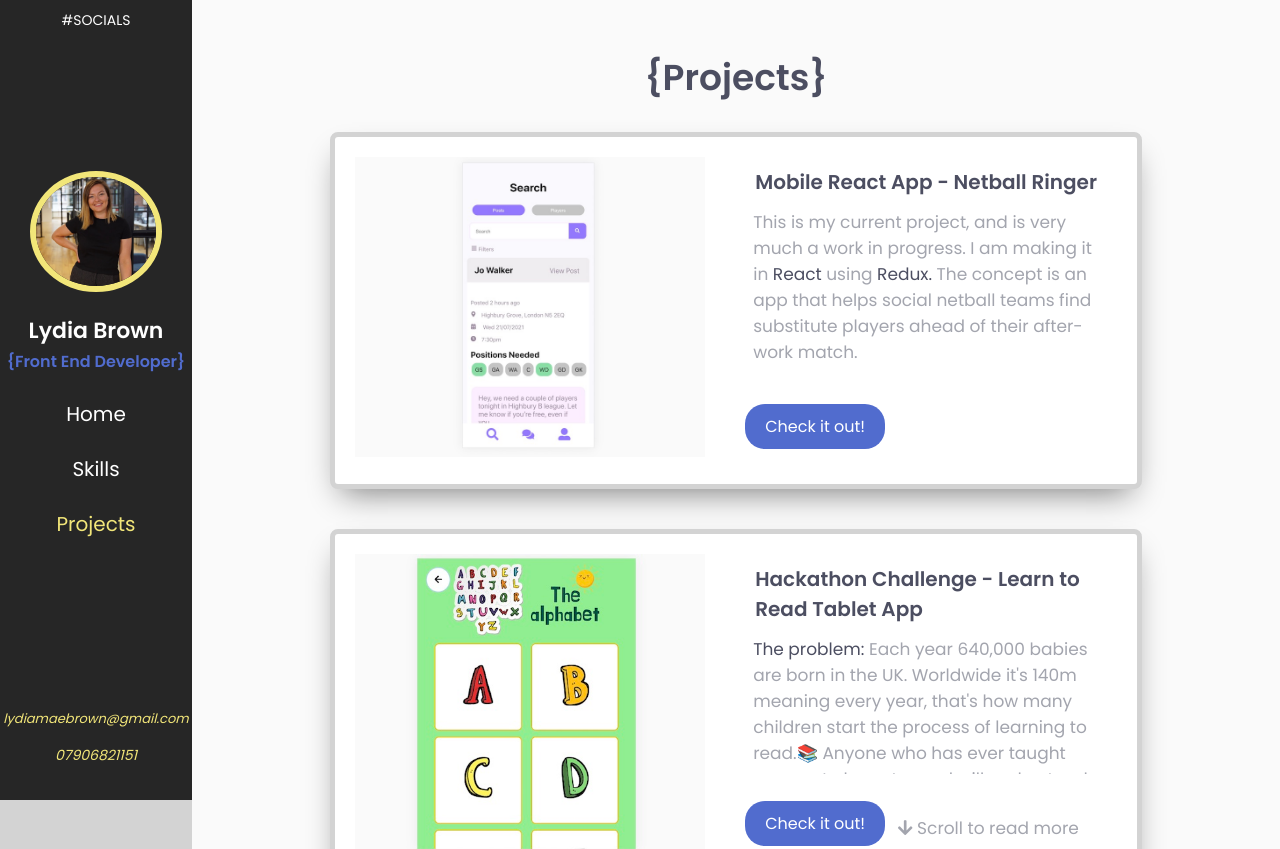
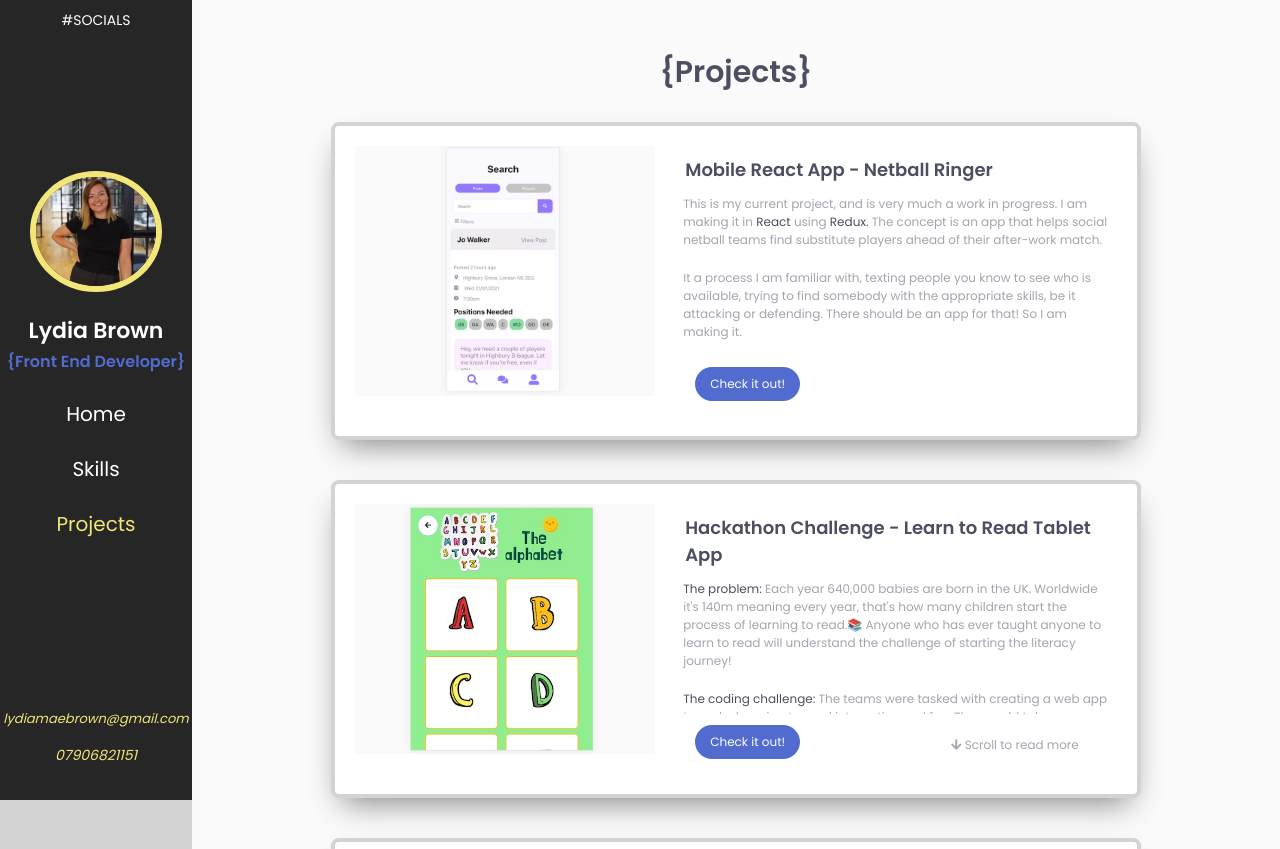
Before and after one commit to LydiBrown/lb-portfolio, a plain HTML site: page myprojects.html in a window 1280 px wide. Shown: the top 849 px of the page. Drawn offline with Linux system fonts and the light colour scheme.

Commit message:
Commit message

```diff
--- a/style.css
+++ b/style.css
@@ -132,9 +132,8 @@ h3 {
   justify-content: center;
 }
 .container {
-  min-height: 200px;
-  max-width: 300px;
-  min-width: 200px;
+  height: 150px;
+  width: 150px;
   background-color: white;
   margin: 15px;
   padding: 10px;
@@ -149,8 +148,8 @@ h3 {
   text-align: center;
 }
 .container img {
-  max-width: 150px;
-  max-height: 150px;
+  max-width: 100px;
+  max-height: 100px;
   object-fit: contain;
   margin: auto;
 }
@@ -188,8 +187,8 @@ h3 {
   border-top-color: hsl(212, 61%, 44%);
 }
 .jquery img {
-  margin: 0px;
-  width: 200px;
+  margin: ;
+  width: 300px;
 }
 .bootstrap {
   border-top-color: rgb(98, 73, 138);
@@ -216,7 +215,7 @@ p {
 h1 {
   font-weight: 600px;
   color: hsl(234, 12%, 34%);
-  font-size: 36px;
+  font-size: 30px;
   margin-top: 0px;
   margin-bottom: 12px;
   padding: 0px;
@@ -234,7 +233,7 @@ h2 {
   font-weight: 600;
   font-style: strong;
   color: hsl(234, 12%, 34%);
-  font-size: 20px;
+  font-size: 18px;
   padding: 10px;
   margin-bottom: 2px;
   margin-top: 0px;
@@ -260,7 +259,7 @@ h2 {
   margin: 15px;
   padding: 20px;
   border-radius: 8px;
-  border: 5px solid lightgray;
+  border: 4px solid lightgray;
   box-shadow: 0px 15px 30px -11px grey;
   margin-block-end: 25px;
   display: flex;
@@ -269,8 +268,8 @@ h2 {
   position: relative;
 }
 .project img {
-  width: 350px;
-  height: 300px;
+  width: 300px;
+  height: 250px;
   margin-top: auto;
   margin-bottom: auto;
   object-fit: cover;
@@ -291,12 +290,12 @@ h2 {
 }
 
 .button {
-  border-radius: 20px;
+  border-radius: 18px;
   color: white;
-  font-size: 16px;
+  font-size: 12px;
   margin: 20px;
   margin-left: 40px;
-  padding: 10px 20px 10px 20px;
+  padding: 8px 15px 8px 15px;
   background-color: rgb(81, 108, 206);
   text-decoration: none;
   position: absolute;
@@ -307,17 +306,17 @@ h2 {
   cursor: pointer;
 }
 .text-container {
-  height: 220px;
+  height: 210px;
   overflow: scroll;
 }
 
 .project p {
-  margin-left: 40px;
+  margin-left: 20px;
   margin-bottom: 20px;
-  font-size: 17px;
+  font-size: 12px;
 }
 .project h2 {
-  margin-left: 40px;
+  margin-left: 20px;
 }
 .scroll {
   position: absolute;
@@ -355,7 +354,7 @@ h2 {
   font-size: 14px;
 }
 .name {
-  font-size: 60px;
+  font-size: 55px;
 }
 .jobtitle {
   font-size: 23px;
@@ -597,6 +596,7 @@ h2 {
   }
   .name {
     font-size: 50px;
+    margin-bottom: 0px;
   }
   .jobtitle {
     font-size: 25px;
```
